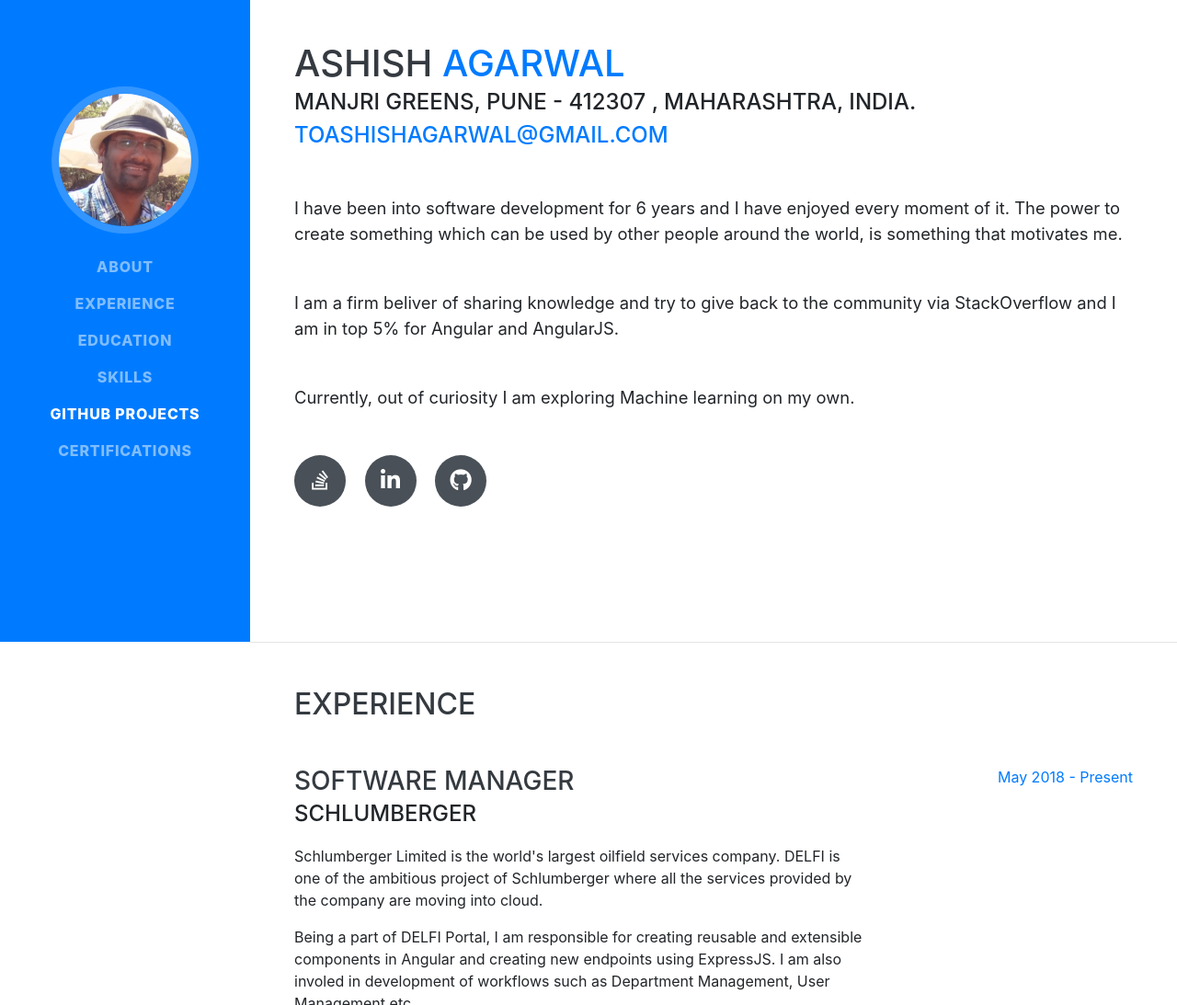
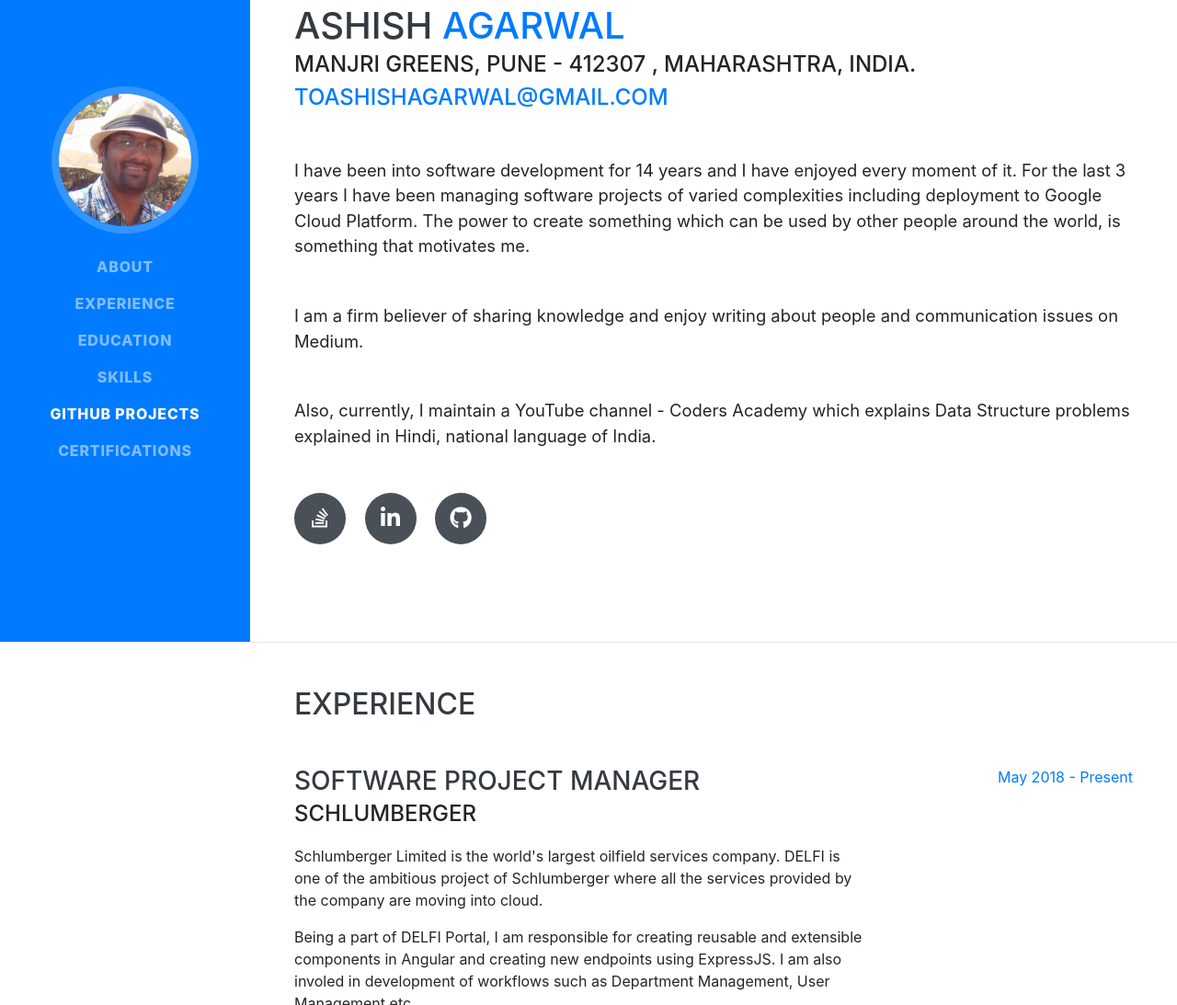
Before and after one commit to toashishagarwal-zz/toashishagarwal.github.io, a website with bundled scripts: page index.html in a window 1280 px wide. Shown: the part 102-1195 px from the top of the page at 92% size. Built offline with nearby package versions, Linux system fonts and the light colour scheme; a web font is replaced by a local one.

Commit message:
Update index.html

```diff
--- a/index.html
+++ b/index.html
@@ -99,12 +99,14 @@
         <div class="subheading mb-5">Manjri Greens, Pune - 412307 , Maharashtra, India.
           <a href="mailto:toashishagarwal@gmail.com">toashishagarwal@gmail.com</a>
         </div>
-        <p class="lead mb-5">I have been into software development for 6 years and I have enjoyed every moment of it.
+        <p class="lead mb-5">I have been into software development for 14 years and I have enjoyed every moment of it.
+          For the last 3 years I have been managing software projects of varied complexities including deployment to Google Cloud Platform.
           The power to create something which can be used by other people around the world, is something that motivates
           me. </p>
-        <p class="lead mb-5">I am a firm beliver of sharing knowledge and try to give back to the community via
-          StackOverflow and I am in top 5% for Angular and AngularJS.</p>
-        <p class="lead mb-5">Currently, out of curiosity I am exploring Machine learning on my own.</p>
+        <p class="lead mb-5">I am a firm believer of sharing knowledge and enjoy writing about people and communication issues on Medium.</p>
+        <p class="lead mb-5">Also, currently, I maintain a YouTube channel - Coders Academy which explains Data Structure problems explained
+          in Hindi, national language of India.
+        </p>
         <div class="social-icons">
           <a href="https://stackoverflow.com/users/692275/ashish-k-agarwal"
              target="_blank">
@@ -137,7 +139,7 @@
 
         <div class="resume-item d-flex flex-column flex-md-row justify-content-between mb-5">
           <div class="resume-content">
-            <h3 class="mb-0">Software Manager</h3>
+            <h3 class="mb-0">Software Project Manager</h3>
             <div class="subheading mb-3">Schlumberger</div>
             <p>Schlumberger Limited is the world's largest oilfield services company. DELFI is one of the ambitious
               project of Schlumberger where all the services provided by the company are moving into cloud. </p>
```
